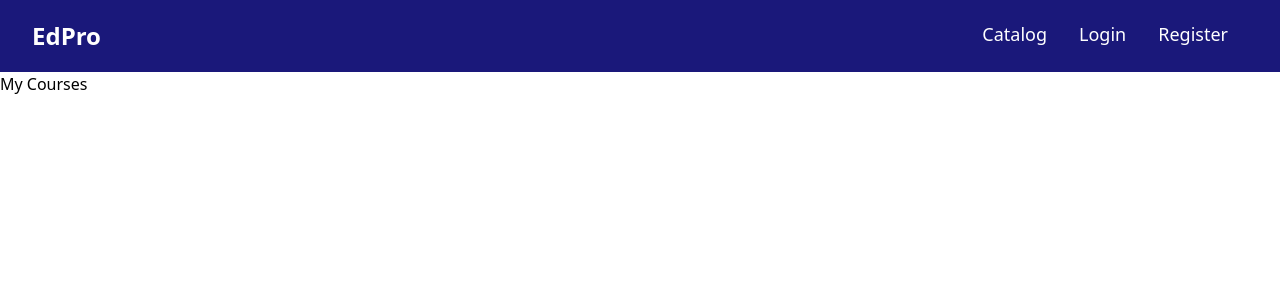
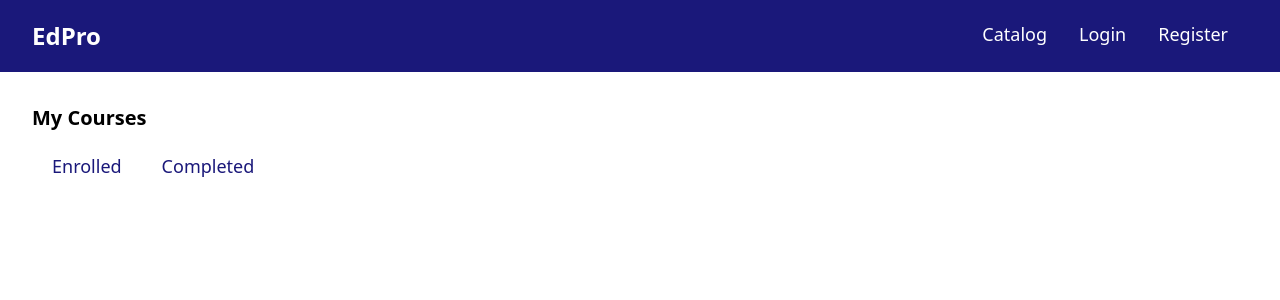
Before and after one commit to commanderMadi/edpro, a React (Vite) app: page /my-courses in a window 1280 px wide. Shown: the top 300 px of the page. Built offline with nearby package versions, Linux system fonts and the light colour scheme; no server answers.

Commit message:
Added MyCourses layout

```diff
--- a/src/App.jsx
+++ b/src/App.jsx
@@ -6,7 +6,8 @@ import {
 } from 'react-router-dom'
 import { useAuthContext } from './hooks/useAuthContext'
 
-import RootLayout from './layouts/RootLayout'
+import Root from './layouts/Root'
+import MyCourses from './layouts/MyCourses'
 
 import Home from './pages/Home'
 import Catalog from './pages/Catalog'
@@ -14,14 +15,15 @@ import Error from './pages/Error'
 import Course from './pages/Course'
 import Login from './pages/Login'
 import Register from './pages/Register'
-import MyCourses from './pages/MyCourses'
 import Account from './pages/Account'
+import CoursesEnrolled from './pages/CoursesEnrolled'
+import CoursesCompleted from './pages/CoursesCompleted'
 
 const router = createBrowserRouter(
   createRoutesFromElements(
     <Route
       path='/'
-      element={<RootLayout />}
+      element={<Root />}
       errorElement={<Error />}
     >
       <Route
@@ -47,7 +49,16 @@ const router = createBrowserRouter(
       <Route
         path='my-courses'
         element={<MyCourses />}
-      />
+      >
+        <Route
+          path='enrolled'
+          element={<CoursesEnrolled />}
+        />
+        <Route
+          path='completed'
+          element={<CoursesCompleted />}
+        />
+      </ Route>
       <Route
         path='account'
         element={<Account />}
--- a/src/components/Navbar.jsx
+++ b/src/components/Navbar.jsx
@@ -10,7 +10,7 @@ function Navbar() {
     <div className="flex justify-between px-8 py-5 bg-accent text-white text-lg">
       <NavLink to='/' className="text-2xl font-bold">EdPro</NavLink>
       <nav className="flex space-x-8 mr-5">
-        <NavLink to='courses' className=''>Catalog</NavLink>
+        <NavLink to='courses'>Catalog</NavLink>
         {!user && (
           <>
             <NavLink to='login'>Login</NavLink>
--- a/src/index.css
+++ b/src/index.css
@@ -23,6 +23,15 @@
 .labl {
   @apply text-sm font-medium text-gray-900
 }
+
+.page {
+  @apply p-8
+}
+
+.h1 {
+  @apply text-xl font-bold mb-5
+}
+
 
 /* Navbar */
 .active {
@@ -63,3 +72,8 @@
 .txt-inpt {
   @apply w-64 text-sm font-medium text-gray-900 rounded-md bg-gray-200 p-1 mx-5
 }
+
+/* My courses */
+.tab {
+  @apply px-5 text-lg text-accent rounded-md hover:bg-gray-100
+}
--- /dev/null
+++ b/src/layouts/MyCourses.jsx
@@ -0,0 +1,18 @@
+import { NavLink } from "react-router-dom"
+import { Outlet } from "react-router-dom"
+
+function MyCourses() {
+
+  return (
+    <div className="page">
+      <h1 className="h1">My Courses</h1>
+      <div className="flex">
+        <NavLink to='enrolled' className="tab">Enrolled</NavLink>
+        <NavLink to='completed' className="tab">Completed</NavLink>
+      </div>
+      <Outlet />
+    </div>
+  )
+}
+
+export default MyCourses
--- a/src/pages/Catalog.jsx
+++ b/src/pages/Catalog.jsx
@@ -10,10 +10,10 @@ function Catalog() {
   const [filtered, setFiltered] = useState(null)
 
   return (
-    <div className="p-8 mr-5">
+    <div className="page">
 
-      <div className="flex justify-between mb-5">
-        <h1 className="text-xl font-bold">Course Catalog</h1>
+      <div className="flex justify-between">
+        <h1 className="h1">Course Catalog</h1>
         {courses && <CoursesFilter courses={courses} setFiltered={setFiltered} />}
       </div>
 
--- /dev/null
+++ b/src/pages/CoursesCompleted.jsx
@@ -0,0 +1,10 @@
+function CoursesCompleted() {
+
+  return (
+    <div>
+      Completed
+    </div>
+  )
+}
+
+export default CoursesCompleted
--- /dev/null
+++ b/src/pages/CoursesEnrolled.jsx
@@ -0,0 +1,10 @@
+function CoursesEnrolled() {
+
+  return (
+    <div>
+      Enrolled
+    </div>
+  )
+}
+
+export default CoursesEnrolled
--- a/src/pages/MyCourses.jsx
+++ /dev/null
@@ -1,10 +0,0 @@
-function MyCourses() {
-
-  return (
-    <div>
-      My Courses
-    </div>
-  )
-}
-
-export default MyCourses
```
Also changed, not shown: src/layouts/Root.jsx (renamed from src/layouts/RootLayout.jsx).
